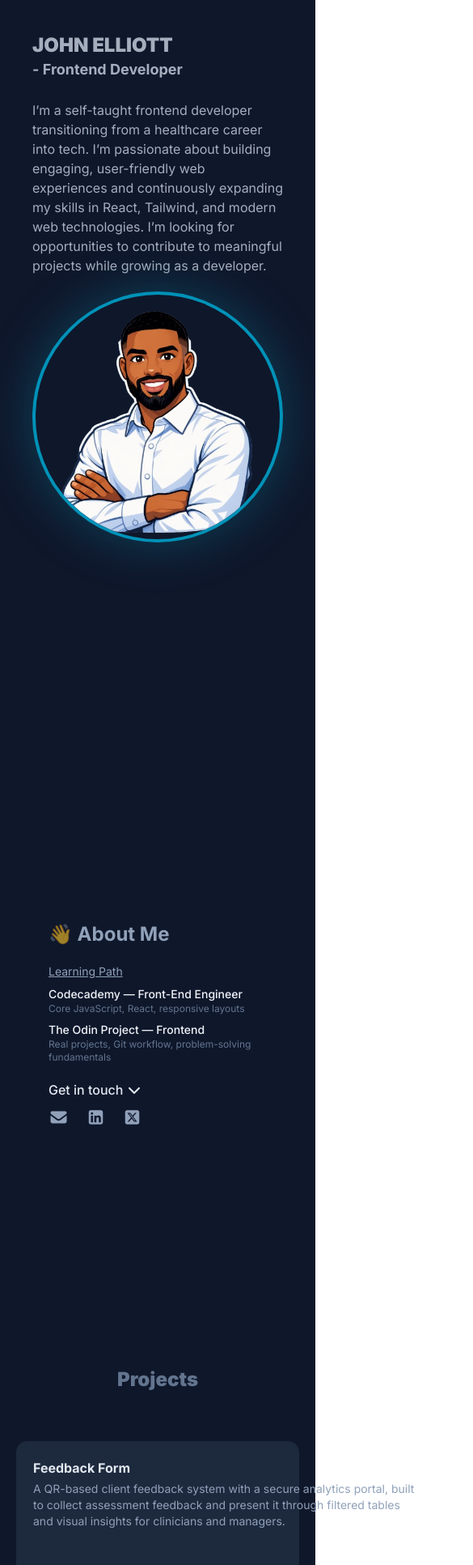
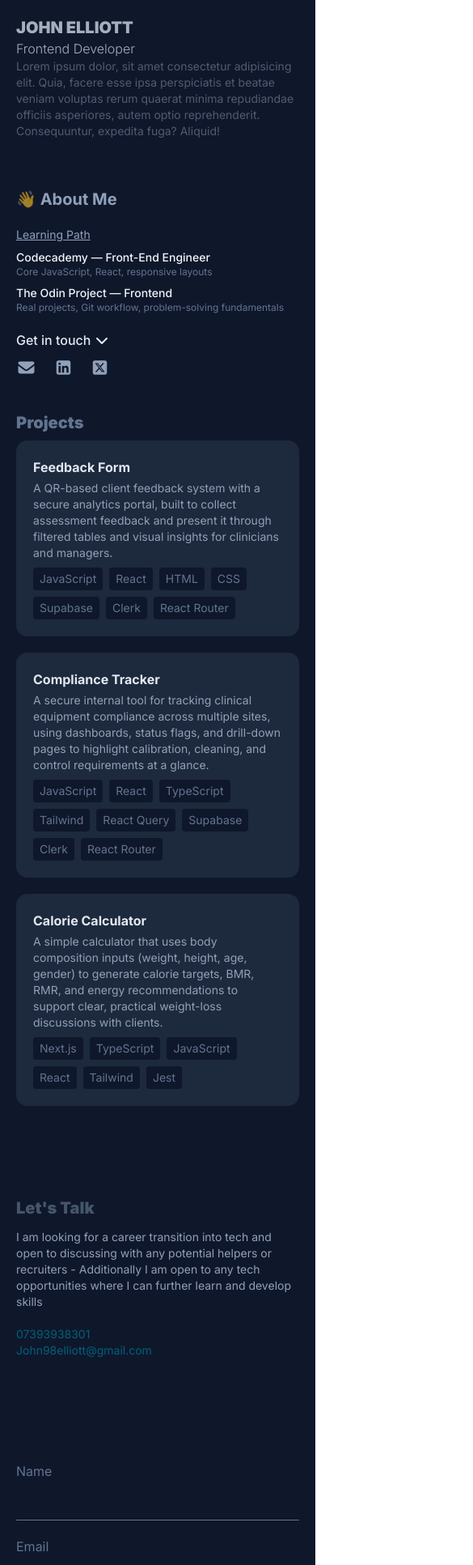
Before and after one commit to Jakelliott98/portfolio_page, a React (Vite) app: page / in a window 390 px wide. Shown: the top 1933 px of the page at 81% size, 585 px wide, since content can reach past the window. Built offline with nearby package versions, Linux system fonts and the light colour scheme.

Commit message:
Adding responsiveness to portfolio page

```diff
--- a/src/pages/ContactPage.jsx
+++ b/src/pages/ContactPage.jsx
@@ -5,31 +5,31 @@ import { FontAwesomeIcon } from "@fortawesome/react-fontawesome";
 export default function ContactPage () {
 
     return (
-        <div className="min-h-screen md:h-screen bg-slate-900 text-slate-200 flex flex-col p-10">
-            <h1 className="hidden md:block text-3xl font-black text-slate-700 p-5">John Elliott</h1>
+        <div className="min-h-screen md:h-screen text-slate-200 flex flex-col md:p-10">
+            <h1 className="hidden md:block text-3xl font-black text-slate-700 md:p-5">John Elliott</h1>
             <div className="flex-1 flex flex-col md:flex-row [&>*]:flex-1">
-                <div className="p-5 flex flex-col justify-center">
-                    <h1 className="text-slate-600 text-3xl md:text-9xl font-black hover:text-slate-400 cursor-pointer">Let's Talk</h1>
-                    <p className="mt-3 text-slate-400 md:w-2/3">I am looking for a career transition into tech and open to discussing with any potential helpers or recruiters - Additionally I am open to any tech opportunities where I can further learn and develop skills</p>
-                    <p className="text-cyan-800 mt-5 hover:text-cyan-700 w-fit">07393938301</p>
-                    <p className="text-cyan-800 hover:text-cyan-700 w-fit">John98elliott@gmail.com</p>
+                <div className="md:p-5 flex flex-col justify-center">
+                    <h1 className="text-slate-600 text-xl md:text-9xl font-black hover:text-slate-400 cursor-pointer">Let's Talk</h1>
+                    <p className="text-sm md:text-base mt-3 text-slate-400 md:w-2/3">I am looking for a career transition into tech and open to discussing with any potential helpers or recruiters - Additionally I am open to any tech opportunities where I can further learn and develop skills</p>
+                    <p className="text-sm md:text-base text-cyan-800 mt-5 hover:text-cyan-700 w-fit">07393938301</p>
+                    <p className="text-sm md:text-base text-cyan-800 hover:text-cyan-700 w-fit">John98elliott@gmail.com</p>
                 </div>
-                <form action="https://formsubmit.co/86f92f776417bde93b5694851f5131cf" method="POST" className="p-5 flex flex-col justify-center gap-5">
+                <form action="https://formsubmit.co/86f92f776417bde93b5694851f5131cf" method="POST" className="md:p-5 flex flex-col justify-center gap-5">
                     <div className="flex flex-col md:flex-row gap-5 [&>*]:flex-1">
                         <div className="flex flex-col gap-2">
-                            <label className="font-bold text-xl text-slate-500">Name</label>
+                            <label className="md:font-bold text-base md:text-xl text-slate-500">Name</label>
                             <input type="text" name='name' required className="p-2 border-b border-slate-500 outline-none focus:outline-none"/>
                         </div>
                         <div className="flex flex-col gap-2">
-                            <label className="font-bold text-xl text-slate-500">Email</label>
+                            <label className="md:font-bold text-base md:text-xl text-slate-500">Email</label>
                             <input type="email" name='email' required className="p-2 border-b border-slate-500 outline-none focus:outline-none"/>
                         </div>
                     </div>
-                    <div className="flex flex-col gap-2 w-full">
-                        <label className="font-bold text-xl text-slate-500">Message</label>
+                    <div className="flex flex-col gap-2">
+                        <label className="md:font-bold text-base md:text-xl text-slate-500">Message</label>
                         <textarea type="text" name='content' required className="border border-slate-500 rounded p-2 outline-none focus:outline-none"/>
                     </div>
-                    <button type="submit" className="border border-slate-500 rounded w-full py-3 text-slate-400 font-bold cursor-pointer hover:bg-slate-500 hover:text-slate-900">Send  <FontAwesomeIcon icon={faPaperPlane} className="rotate-45"/></button>
+                    <button type="submit" className="border border-slate-500 rounded py-3 text-slate-400 md:font-bold cursor-pointer hover:bg-slate-500 hover:text-slate-900">Send  <FontAwesomeIcon icon={faPaperPlane} className="rotate-45"/></button>
                 </form>
             </div>
             <div className="w-full flex items-center justify-center">
--- a/src/pages/HeroSection.jsx
+++ b/src/pages/HeroSection.jsx
@@ -1,22 +1,22 @@
 import heroImage from '../assets/animated-picture.png'
 
-export default function HeroSection ({ setCurrentSection }) {
+export default function HeroSection () {
 
     return (
-        <div className="py-10 md:h-screen min-h-screen md:max-h-screen bg-slate-900 text-slate-300 overflow-hidden">
-            <HeaderSection onSelect={setCurrentSection}/>
+        <div className="md:h-screen md:min-h-screen md:max-h-screen text-slate-300 overflow-hidden">
+            <HeaderSection />
             <div className="flex flex-col h-full">
-                <div className="flex-1 px-10 md:px-20 flex flex-col gap-5 md:gap-0 md:flex-row h-full [&>*]:flex-1">
-                    <div className="flex justify-center items-center">
-                        <div className="flex flex-col justify-center items-left [&>*]:text-left">
-                            <h1 className="text-2xl md:text-9xl font-black text-slate-300/80 ">JOHN ELLIOTT</h1>
-                            <h2 className="text-lg md:text-3xl text-slate-300/80 font-bold">- Frontend Developer</h2>
-                            <p className='text-slate-300/80 mt-6'> I’m a self-taught frontend developer transitioning from a healthcare career into tech. I’m passionate about building engaging, user-friendly web experiences and continuously expanding my skills in React, Tailwind, and modern web technologies. I’m looking for opportunities to contribute to meaningful projects while growing as a developer.</p>
-                            <button onClick={() => {setCurrentSection(3)}} className="hidden md:block px-3 py-2 rounded-xl w-fit border-1 border-cyan-800 bg-cyan-600 text-slate-300 cursor-pointer font-bold mt-5">CONTACT ME</button>
+                <div className="flex-1 md:px-10 md:px-20 flex flex-col gap-5 md:gap-0 md:flex-row h-full [&>*]:flex-1">
+                    <div className="flex justify-center items-center w-full">
+                        <div className="w-full flex flex-col justify-center items-left [&>*]:text-left">
+                            <h1 className="text-xl md:text-9xl font-black text-slate-300/80 ">JOHN ELLIOTT</h1>
+                            <h2 className="text-base md:text-3xl text-slate-300/80 font-light">Frontend Developer</h2>
+                            <p className='hidden md:block text-slate-300/80 mt-6'> I’m a self-taught frontend developer transitioning from a healthcare career into tech. I’m passionate about building engaging, user-friendly web experiences and continuously expanding my skills in React, Tailwind, and modern web technologies. I’m looking for opportunities to contribute to meaningful projects while growing as a developer.</p>
+                            <p className='text-sm text-slate-400/50 md:hidden'>Lorem ipsum dolor, sit amet consectetur adipisicing elit. Quia, facere esse ipsa perspiciatis et beatae veniam voluptas rerum quaerat minima repudiandae officiis asperiores, autem optio reprehenderit. Consequuntur, expedita fuga? Aliquid!</p>
                         </div>
                     </div>
                     <div className="flex justify-center items-center relative">
-                        <img src={heroImage} className='md:w-[450px] md:h-[450px] rounded-full object-cover border-4 border-cyan-600 shadow-[0_0_60px_rgba(8,145,178,0.35)]'/>
+                        <img src={heroImage} className='hidden md:block md:w-[450px] md:h-[450px] rounded-full object-cover border-4 border-cyan-600 shadow-[0_0_60px_rgba(8,145,178,0.35)]'/>
                     </div>
                 </div>
             </div>
@@ -27,7 +27,7 @@ export default function HeroSection ({ setCurrentSection }) {
 function HeaderSection ({ onSelect }) {
 
     return (
-        <div className="hidden md:flex h-1/12 w-full px-10 items-center justify-between text-slate-600 font-bold absolute border-b-1 border-slate-800">
+        <div className="hidden md:flex py-5 w-full px-10 items-center justify-between text-slate-600 font-bold absolute border-b-1 border-slate-800">
             <div className="h-full flex items-center justify-center self-start gap-2">
                 <p>JOHN ELLIOTT</p>
                 <p>|</p>
--- a/src/pages/Home.jsx
+++ b/src/pages/Home.jsx
@@ -1,6 +1,3 @@
-import { useRef } from "react"
-import { useState } from "react"
-import { useEffect } from "react"
 import AboutMe from './about-me/AboutMe'
 import ContactPage from './ContactPage'
 import HeroSection from './HeroSection'
@@ -8,61 +5,9 @@ import Projects from './projects/Projects'
 
 function Homepage () {
 
-  const [currentSection, setCurrentSection] = useState(0)
-  const maxSections = 4
-  let scrollDelta = useRef(0)
-  let isScrolling = useRef(false)
-
-  const scrollUp = () => setCurrentSection(prev => Math.max(prev - 1, 0))
-  const scrollDown = () => setCurrentSection(prev => Math.min(prev + 1, maxSections - 1))
-
-  useEffect(() => {
-
-    const handleWheel = (e) => {
-
-      if (isScrolling.current) return
-
-      scrollDelta.current += e.deltaY;
-
-      const threshold = window.innerHeight * 0.25;
-
-      if (scrollDelta.current > threshold) {
-        isScrolling.current = true;
-        scrollDown()
-        scrollDelta.current = 0
-
-        setTimeout(() => {
-          isScrolling.current = false
-        }, 600)
-
-      } else if (scrollDelta.current < -threshold) {
-        isScrolling.current = true;
-        scrollUp()
-        scrollDelta.current = 0
-
-        setTimeout(() => {
-          isScrolling.current = false
-        }, 600)
-      }
-
-    }
-
-    window.addEventListener('wheel', handleWheel, { passive: true })
-
-    return () => window.removeEventListener('wheel', handleWheel)
-
-  }, [])
-
-  useEffect(() => {
-    window.scrollTo({
-      top: currentSection * window.innerHeight,
-      behavior: 'smooth',
-    })
-  }, [currentSection])
-
   return (
-    <div>
-      <HeroSection setCurrentSection={setCurrentSection}/>
+    <div className="bg-slate-900 p-5 md:p-0 flex flex-col gap-10">
+      <HeroSection/>
       <AboutMe />
       <Projects />
       <ContactPage />
@@ -71,12 +16,3 @@ function Homepage () {
 }
 
 export default Homepage;
-
-
-
-/*
-  <HeroSection setCurrentSection={setCurrentSection}/>
-  <AboutMe />
-  <Projects />
-  <ContactPage />
-*/
--- a/src/pages/about-me/AboutMe.jsx
+++ b/src/pages/about-me/AboutMe.jsx
@@ -10,11 +10,11 @@ export default function AboutMe () {
     const [index, setIndex] = useState(1)
 
     return (
-        <div className="h-screen bg-slate-900 text-slate-200 items-center flex px-5 md:px-20">
+        <div className="md:h-screen text-slate-200 md:items-center flex md:px-5 md:px-20">
             <p onClick={() => setIndex(prev => prev - 1)} className="hidden md:block">
                 <FontAwesomeIcon className="cursor-pointer text-2xl text-slate-500 hover:text-slate-50" icon={faAnglesLeft} />
             </p>
-            <div className="flex-1 px-10 w-full">
+            <div className="flex-1 md:px-10 w-full">
                 { index === 0 ? (<PersonalLife />) : index === 1 ? (<GeneralInfo />) : (<ProfessionalLife />) }
             </div>
             <p onClick={() => setIndex((prev => prev+1))} className="hidden md:block">
--- a/src/pages/about-me/GeneralInfo.jsx
+++ b/src/pages/about-me/GeneralInfo.jsx
@@ -9,7 +9,7 @@ function GeneralInfo () {
         <div className="flex gap-15 text-slate-400">
             <div className="flex flex-col gap-5 flex-2">
                 <div className="flex flex-col gap-3">
-                    <h1 className="text-2xl md:text-5xl font-bold text-left text-slate-400">
+                    <h1 className="text-xl md:text-5xl font-bold text-left text-slate-400">
                         <span className="opacity-60">👋</span> About Me
                     </h1>
                     <p className="hidden md:block text-left text-slate-400">
--- a/src/pages/projects/Projects.jsx
+++ b/src/pages/projects/Projects.jsx
@@ -6,9 +6,9 @@ import { useNavigate } from "react-router"
 export default function Projects () {
 
     return (
-        <div className="min-h-screen bg-slate-900 text-slate-200 flex flex-col items-center px-5 md:p-10">
-            <h1 className="text-2xl md:text-6xl text-center mb-5 font-black text-slate-500">Projects</h1>
-            <div className="flex-1 flex flex-col md:px-25 gap-5 py-10 w-full [&>*]:flex-grow">
+        <div className="md:min-h-screen text-slate-200 flex flex-col md:items-center md:px-5 md:p-10">
+            <h1 className="text-xl md:text-6xl md:text-center md:mb-5 font-black text-slate-500">Projects</h1>
+            <div className="flex-1 flex flex-col md:px-25 gap-5 py-2 md:py-10 w-full [&>*]:flex-grow">
                 {
                     projectList.map(project => (
                         <ProjectCard project={project} />
@@ -26,13 +26,13 @@ function ProjectCard ({ project }) {
 
     return (
         <div onClick={() => navigate(project.route)} className="group flex-1 bg-slate-800 p-5 rounded-xl flex gap-4 border border-transparent hover:border-cyan-800 hover:bg-slate-800/80 cursor-pointer transition-all duration-200">
-                    <div className='hidden md:flex-1 bg-slate-600 rounded'>
+                    <div className='hidden md:block flex-1 bg-slate-600 rounded'>
                         <img src="#"/>
                     </div>
                     <div className="flex-4 flex flex-col items-start">
                         <h1 className="text-base md:text-xl font-bold group-hover:text-cyan-800 flex items-center gap-3"> {project.title} <FontAwesomeIcon className="text-md text-transparent group-hover:text-cyan-800 transition-all duration-200" icon={faUpRightFromSquare} /></h1>
                         <p className="text-sm md:text-base text-slate-400 pt-1 text-start flex-1">{project.description}</p>
-                        <ul className="flex gap-2 pt-2">
+                        <ul className="flex flex-wrap gap-2 pt-2">
                             {
                                 project.languages.map((project) => {
                                     return (
--- a/src/pages/projects/project-pages/ProjectOutlet.jsx
+++ b/src/pages/projects/project-pages/ProjectOutlet.jsx
@@ -1,4 +1,3 @@
-import FeedbackForm from "./FeedbackForm";
 import { Outlet } from "react-router";
 
 function ProjectOutlet () {
```
